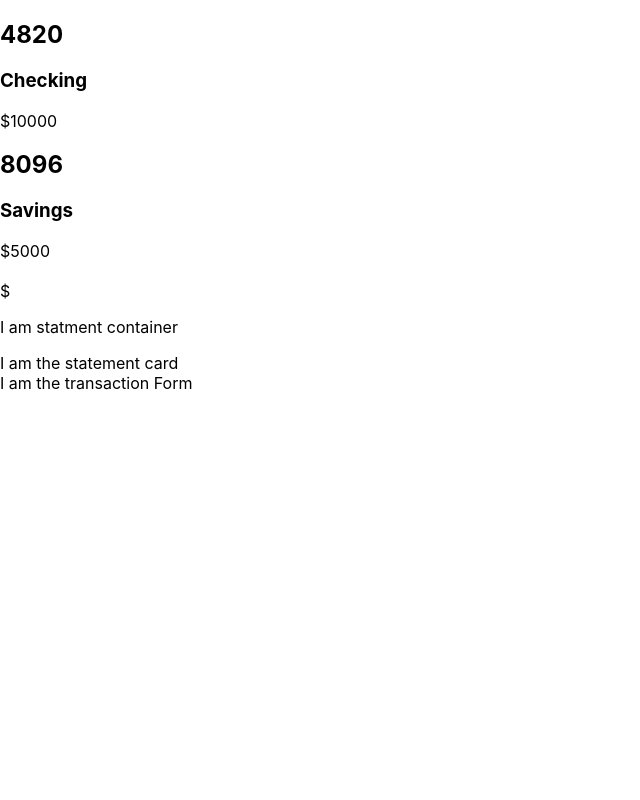
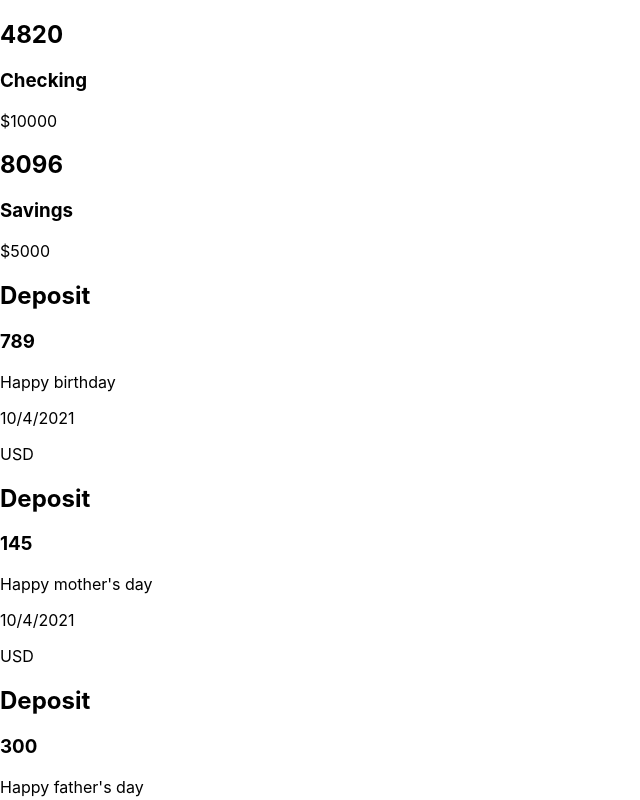
Before and after one commit to Pashovski/phase_2_project, a React (Create React App) app in the folder phase_2_project/: page / in a window 1280 px wide. Shown: the top 800 px of the page, without its empty margins (0-640 px from the left). Built offline with nearby package versions, Linux system fonts and the light colour scheme; data requests are answered from the project's data file.

Commit message:
finished this dumbass map

```diff
--- a/phase_2_project/db.json
+++ b/phase_2_project/db.json
@@ -4,33 +4,47 @@
             "id": 1,
             "balance":10000,
             "accountNumber":4820,
-            "accountType":"Checking"
+            "accountType":"Checking",
+            "transactions": [
+                {
+                    "id": 1,
+                    "type": "Deposit",
+                    "userNotes": "Happy birthday",
+                    "amount": 789,
+                    "date": "10/4/2021",
+                    "currency": "USD"
+                },
+                {
+                    "id": 2,
+                    "type": "Deposit",
+                    "userNotes": "Happy mother's day",
+                    "amount": 145,
+                    "date": "10/4/2021",
+                    "currency": "USD"
+                }
+            ]
         },
         {
             "id": 2,
             "balance": 5000,
             "accountNumber": 8096,
-            "accountType": "Savings"
-        },
-        {
+            "accountType": "Savings",
             "transactions": [
                 {
                     "id": 1,
-                    "type": "deposit",
+                    "type": "Deposit",
                     "userNotes": "Happy father's day",
                     "amount": 300,
                     "date": "10/4/2021",
-                    "currency": "USD",
-                    "accountNumber": 4820
+                    "currency": "USD"
                 },
                 {
                     "id": 2,
-                    "type": "deposit",
+                    "type": "Deposit",
                     "userNotes": "Happy mother's day",
                     "amount": 200,
                     "date": "10/4/2021",
-                    "currency": "USD",
-                    "accountNumber": 8096
+                    "currency": "USD"
                 }
             ]
         }
--- a/phase_2_project/src/components/App.js
+++ b/phase_2_project/src/components/App.js
@@ -11,7 +11,6 @@ function App() {
     .then(data => setAccountData(data))
   },[])
 
-  console.log(accountData)
   return (
     <div>
       {accountData.map(details => {
--- a/phase_2_project/src/components/StatementCard.jsx
+++ b/phase_2_project/src/components/StatementCard.jsx
@@ -1,9 +1,16 @@
 import React from 'react'
 
-export default function StatementCard() {
-    return (
-        <div>
-            I am the statement card
-        </div>
-    )
+export default function StatementCard({trans}) {
+    console.log(trans.transactions)
+    const display = trans.map(tran => {
+    return(
+    <div>
+        <h2>{tran.type}</h2>
+        <h3>{tran.amount}</h3>
+        <p>{tran.userNotes}</p>
+        <p>{tran.date}</p>
+        <p>{tran.currency}</p>
+        <p>{tran.accountNumber}</p>
+    </div>)})
+    return display
 }
--- a/phase_2_project/src/components/StatementContainer.jsx
+++ b/phase_2_project/src/components/StatementContainer.jsx
@@ -2,11 +2,20 @@ import React from 'react'
 import StatementCard from './StatementCard'
 import TransactionForm from './TransactionForm'
 
-export default function StatementContainer() {
+export default function StatementContainer({accountData}) {
+
     return (
         <div>
-           <p> I am statment container</p>
-            <StatementCard/>
+            {accountData.map(details => {
+                console.log(details.transactions)
+                // details.transactions.map(trans => {
+                //     return(
+                //         <StatementCard trans={trans}/>
+                //     )
+                // })\
+                return(
+                <StatementCard trans={details.transactions}/>
+            )})}
             <TransactionForm/>
         </div>
     )
```
